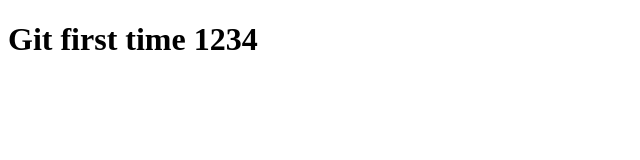
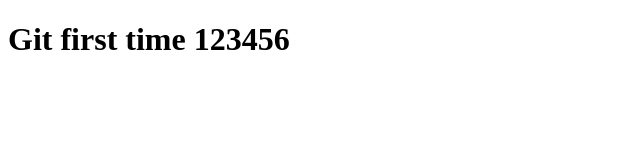
Before and after one commit to Captain8520/git-101-yt, a plain HTML site: page index.html in a window 1280 px wide. Shown: the full height of the page, 0-640 px from the left. Drawn offline with Linux system fonts and the light colour scheme.

Commit message:
Update index.html

```diff
--- a/index.html
+++ b/index.html
@@ -7,6 +7,6 @@
     <title>Document</title>
 </head>
 <body>
-    <h1>Git first time 1234</h1>
+    <h1>Git first time 123456</h1>
 </body>
 </html>
```
